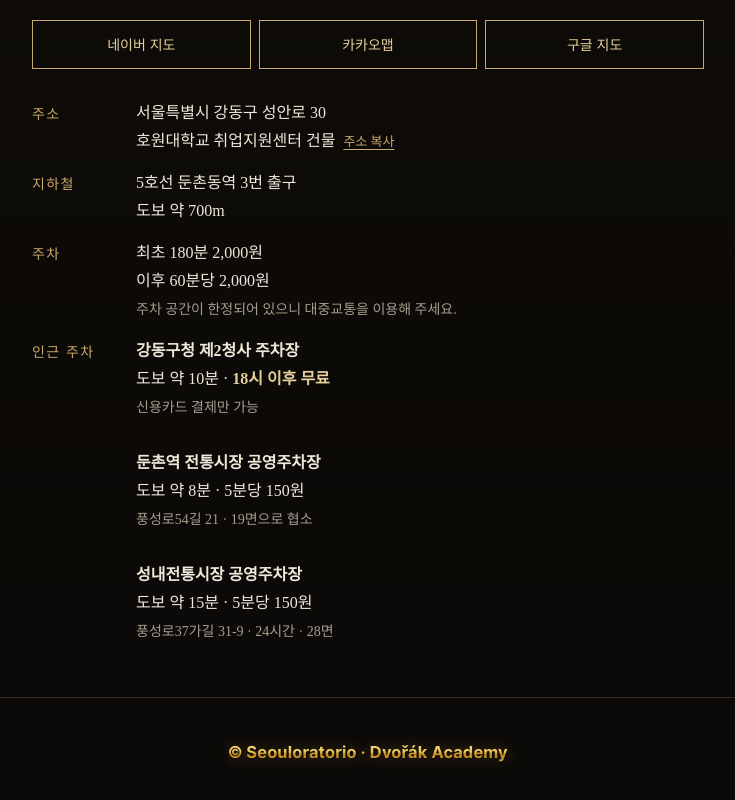
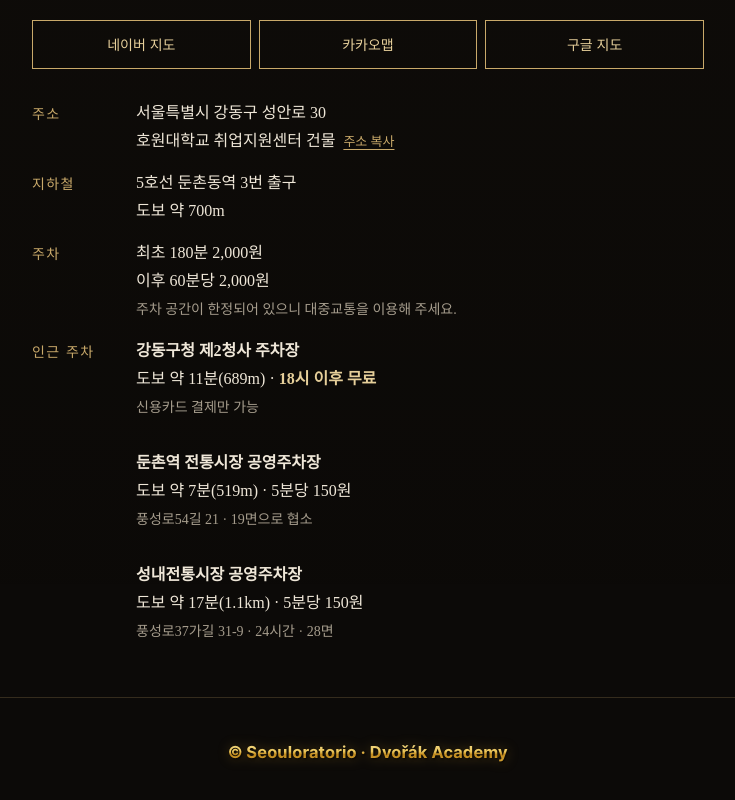
Before and after one commit to kimjiheon1982go/seouloratorio, a plain HTML site: page special-concert/index.html in a window 1280 px wide. Shown: the part 4224-5024 px from the top of the page, without its empty margins (272-1007 px from the left). Drawn offline with nearby package versions, Linux system fonts and the light colour scheme.

Commit message:
Update nearby parking walking times/distances (Kakao Map)
Co-Authored-By: Claude Opus 5.5 <noreply@anthropic.com>
Claude-Session: https://claude.ai/code/session_01TE4dLCWdcK6Lj2QG2vgyBi

```diff
--- a/special-concert/index.html
+++ b/special-concert/index.html
@@ -260,7 +260,7 @@
         <dt>주소</dt><dd>서울특별시 강동구 성안로 30<br>호원대학교 취업지원센터 건물<button class="copy" type="button" id="copyAddr">주소 복사</button></dd>
         <dt>지하철</dt><dd>5호선 둔촌동역 3번 출구<br>도보 약 700m</dd>
         <dt>주차</dt><dd>최초 180분 2,000원<br>이후 60분당 2,000원<br><span style="color:var(--mute);font-size:14px">주차 공간이 한정되어 있으니 대중교통을 이용해 주세요.</span></dd>
-        <dt>인근 주차</dt><dd><b style="font-weight:600">강동구청 제2청사 주차장</b><br>도보 약 10분 · <b style="color:var(--gold2);font-weight:600">18시 이후 무료</b><br><span style="color:var(--mute);font-size:14px">신용카드 결제만 가능</span><br><br><b style="font-weight:600">둔촌역 전통시장 공영주차장</b><br>도보 약 8분 · 5분당 150원<br><span style="color:var(--mute);font-size:14px">풍성로54길 21 · 19면으로 협소</span><br><br><b style="font-weight:600">성내전통시장 공영주차장</b><br>도보 약 15분 · 5분당 150원<br><span style="color:var(--mute);font-size:14px">풍성로37가길 31-9 · 24시간 · 28면</span></dd>
+        <dt>인근 주차</dt><dd><b style="font-weight:600">강동구청 제2청사 주차장</b><br>도보 약 11분(689m) · <b style="color:var(--gold2);font-weight:600">18시 이후 무료</b><br><span style="color:var(--mute);font-size:14px">신용카드 결제만 가능</span><br><br><b style="font-weight:600">둔촌역 전통시장 공영주차장</b><br>도보 약 7분(519m) · 5분당 150원<br><span style="color:var(--mute);font-size:14px">풍성로54길 21 · 19면으로 협소</span><br><br><b style="font-weight:600">성내전통시장 공영주차장</b><br>도보 약 17분(1.1km) · 5분당 150원<br><span style="color:var(--mute);font-size:14px">풍성로37가길 31-9 · 24시간 · 28면</span></dd>
       </dl>
     </div>
   </section>
```
